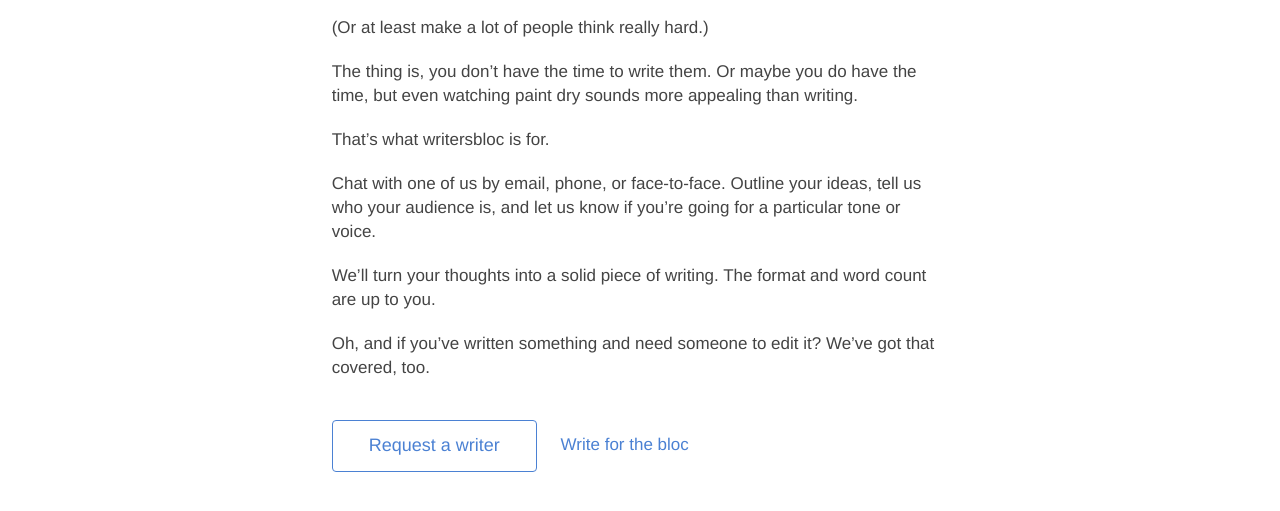
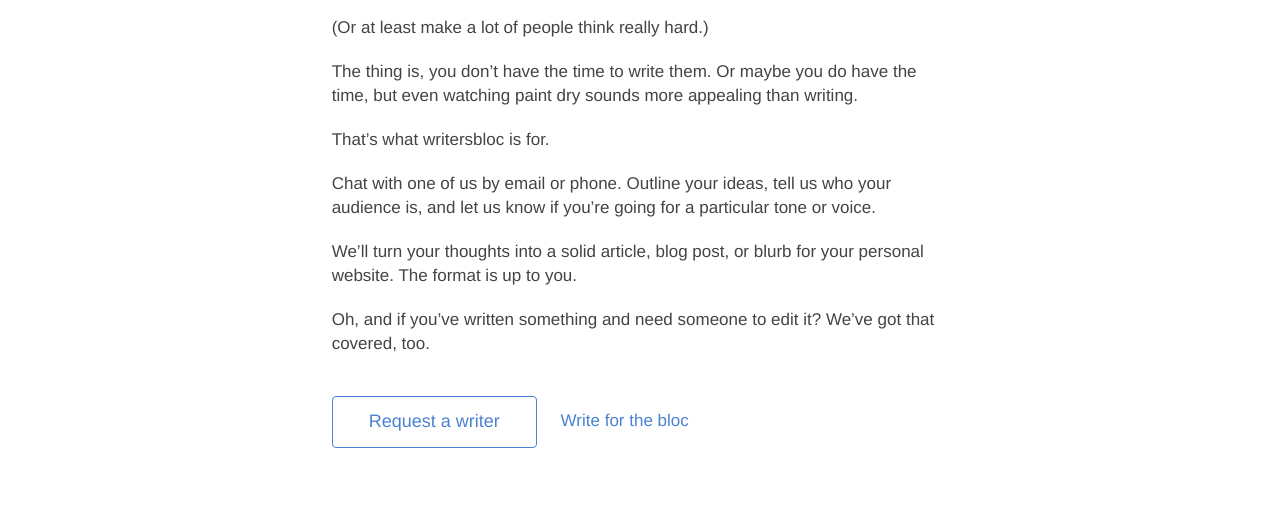
Before and after one commit to mayaitah/mayaitah.github.io, a plain HTML site: page index.html in a window 1280 px wide. Shown: the part 725-1236 px from the top of the page. Drawn offline with nearby package versions, Linux system fonts and the light colour scheme; a script that the page names is missing.

Commit message:
Edited the pitch
I made it more specific

```diff
--- a/index.html
+++ b/index.html
@@ -104,9 +104,9 @@
 
 							<p>That’s what writersbloc is for. </p>
 
-							<p>Chat with one of us by email, phone, or face-to-face. Outline your ideas, tell us who your audience is, and let us know if you’re going for a particular tone or voice. </p>
+							<p>Chat with one of us by email or phone. Outline your ideas, tell us who your audience is, and let us know if you’re going for a particular tone or voice. </p>
 
-							<p>We’ll turn your thoughts into a solid piece of writing. The format and word count are up to you. </p>
+							<p>We’ll turn your thoughts into a solid article, blog post, or blurb for your personal website. The format is up to you.</p>
 
 							<p>Oh, and if you’ve written something and need someone to edit it? We’ve got that covered, too.</p>
 
```
